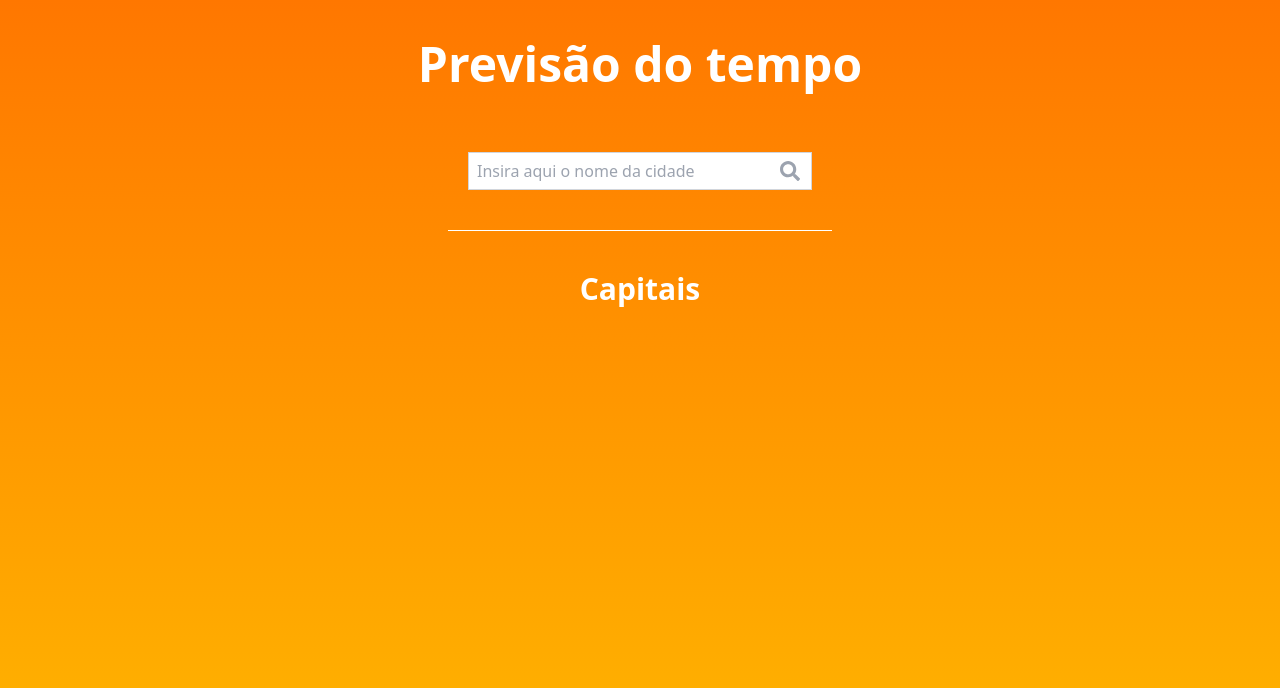
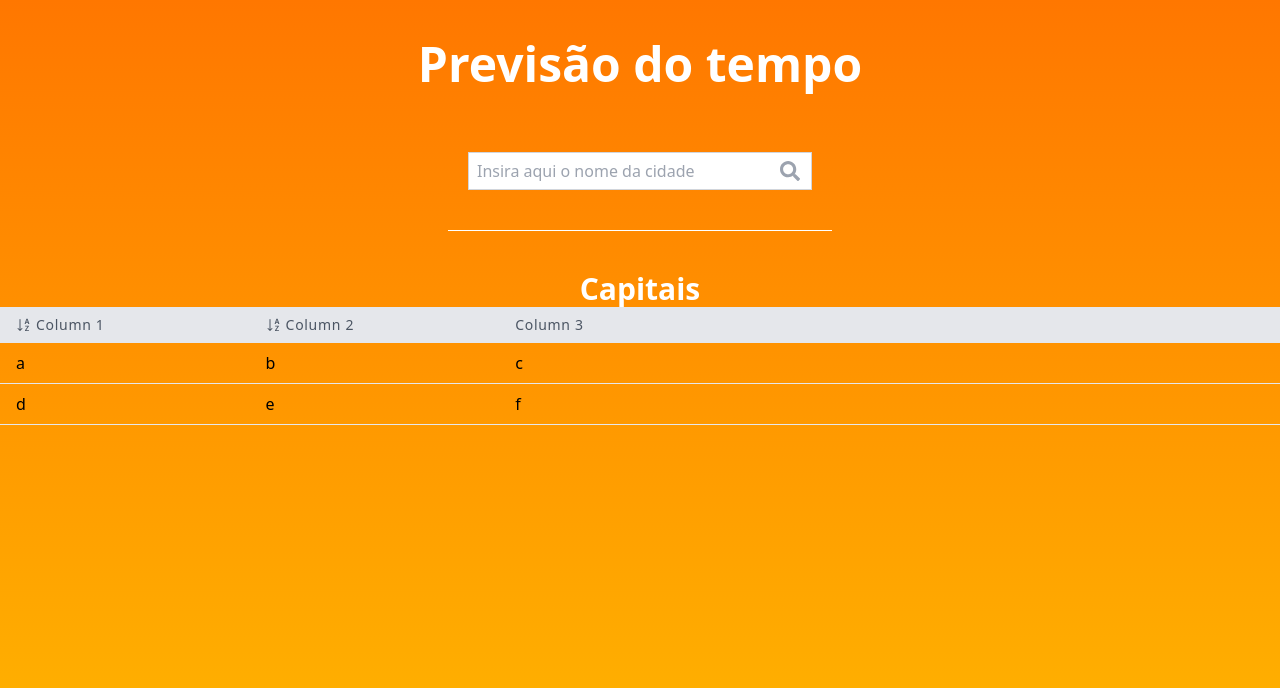
Before and after one commit to rcmilan/kata-forecast, a React (Vite) app: page / in a window 1280 px wide. Shown: the top 688 px of the page. Built offline with nearby package versions, Linux system fonts and the light colour scheme.

Commit message:
table header

```diff
--- a/src/App.tsx
+++ b/src/App.tsx
@@ -1,8 +1,15 @@
+import ContentTable from "./components/contentTable";
+import { TableData } from "./components/contentTable/types";
 import Heading from "./components/heading";
 import SearchInput from "./components/searchInput";
 import Subtitle from "./components/subtitle";
 
 function App() {
+  const tableProp: TableData[] = [
+    { column1: "a", column2: "b", column3: "c" },
+    { column1: "d", column2: "e", column3: "f" },
+  ];
+
   return (
     <div className="flex flex-col items-center">
       <Heading>Previsão do tempo</Heading>
@@ -11,6 +18,8 @@ function App() {
         <hr className="mt-10 mb-10 flex-grow border-t border-white" />
       </div>
       <Subtitle />
+
+      <ContentTable data={tableProp} />
     </div>
   );
 }
--- /dev/null
+++ b/src/components/contentTable/constants.ts
@@ -0,0 +1,2 @@
+export const smallColumn = "w-1/5";
+export const largeColumn = "w-3/5";
--- /dev/null
+++ b/src/components/contentTable/contentHeader/index.tsx
@@ -0,0 +1,36 @@
+import React from "react";
+import { BsSortAlphaDown, BsSortAlphaUp } from "react-icons/bs";
+import { largeColumn, smallColumn } from "../constants";
+import { TableHeaderProps } from "../types";
+
+const Index: React.FC<TableHeaderProps> = ({ sortDirection, onSortToggle }) => {
+  return (
+    <div className="flex justify-between items-center px-4 py-2 bg-gray-200 text-gray-600 text-sm font-medium tracking-wider">
+      <div
+        className={`${smallColumn} cursor-pointer flex items-center`}
+        onClick={onSortToggle}
+      >
+        {sortDirection === "asc" ? (
+          <BsSortAlphaDown className="w-4 h-4 inline-block mr-1" />
+        ) : (
+          <BsSortAlphaUp className="w-4 h-4 inline-block mr-1" />
+        )}
+        Column 1
+      </div>
+      <div
+        className={`${smallColumn} cursor-pointer flex items-center`}
+        onClick={onSortToggle}
+      >
+        {sortDirection === "asc" ? (
+          <BsSortAlphaDown className="w-4 h-4 inline-block mr-1" />
+        ) : (
+          <BsSortAlphaUp className="w-4 h-4 inline-block mr-1" />
+        )}
+        Column 2
+      </div>
+      <div className={largeColumn}>Column 3</div>
+    </div>
+  );
+};
+
+export default Index;
--- a/src/components/contentTable/contentRow/index.tsx
+++ b/src/components/contentTable/contentRow/index.tsx
@@ -1,12 +1,12 @@
+import { largeColumn, smallColumn } from "../constants";
 import { TableRowProps } from "../types";
-
 
 const Index: React.FC<TableRowProps> = ({ data }) => {
   return (
     <div className="flex justify-between items-center border-b border-gray-200 py-2 px-4">
-      <div className="w-1/3">{data.column1}</div>
-      <div className="w-1/3">{data.column2}</div>
-      <div className="w-1/3">{data.column3}</div>
+      <div className={`${smallColumn}`}>{data.column1}</div>
+      <div className={`${smallColumn}`}>{data.column2}</div>
+      <div className={`${largeColumn}`}>{data.column3}</div>
     </div>
   );
 };
--- a/src/components/contentTable/index.tsx
+++ b/src/components/contentTable/index.tsx
@@ -1,6 +1,6 @@
 import React from "react";
 import { useState } from "react";
-import { BsSortAlphaDown, BsSortAlphaUp } from "react-icons/bs";
+import ContentHeader from "./contentHeader";
 import ContentRow from "./contentRow";
 import { TableProps } from "./types";
 
@@ -14,37 +14,16 @@ const Index: React.FC<TableProps> = ({ data }) => {
     }
   });
 
+  const handleSortToggle = () => {
+    setSortDirection(sortDirection === "asc" ? "desc" : "asc");
+  };
+
   return (
-    <div className="w-full md:w-1/2">
-      <div className="flex justify-between items-center px-4 py-2 bg-gray-200 text-gray-600 text-sm font-medium tracking-wider">
-        <div
-          className="w-1/3 cursor-pointer flex items-center"
-          onClick={() =>
-            setSortDirection(sortDirection === "asc" ? "desc" : "asc")
-          }
-        >
-          {sortDirection === "asc" ? (
-            <BsSortAlphaDown className="w-4 h-4 inline-block mr-1" />
-          ) : (
-            <BsSortAlphaUp className="w-4 h-4 inline-block mr-1" />
-          )}
-          Column 1
-        </div>
-        <div
-          className="w-1/3 cursor-pointer flex items-center"
-          onClick={() =>
-            setSortDirection(sortDirection === "asc" ? "desc" : "asc")
-          }
-        >
-          {sortDirection === "asc" ? (
-            <BsSortAlphaDown className="w-4 h-4 inline-block mr-1" />
-          ) : (
-            <BsSortAlphaUp className="w-4 h-4 inline-block mr-1" />
-          )}
-          Column 2
-        </div>
-        <div className="w-1/3">Column 3</div>
-      </div>
+    <div className="w-full">
+      <ContentHeader
+        sortDirection={sortDirection}
+        onSortToggle={handleSortToggle}
+      />
       {sortedData.map((item) => (
         <ContentRow key={item.column1} data={item} />
       ))}
--- a/src/components/contentTable/types.ts
+++ b/src/components/contentTable/types.ts
@@ -11,3 +11,8 @@ export interface TableRowProps {
 export interface TableProps {
   data: TableData[];
 }
+
+export interface TableHeaderProps {
+  sortDirection: "asc" | "desc";
+  onSortToggle: () => void;
+}
```
